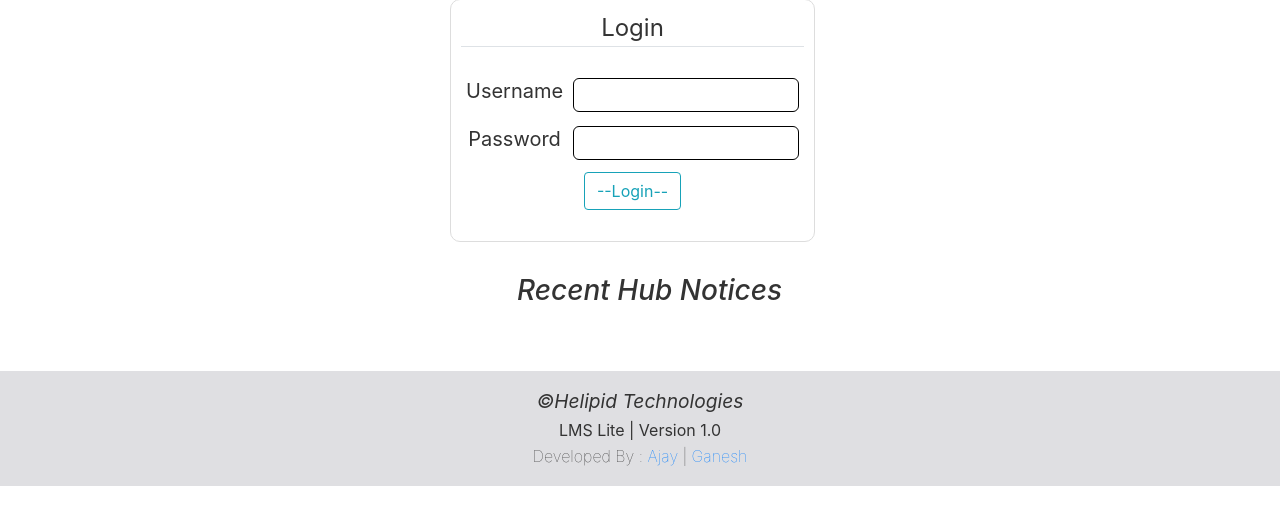
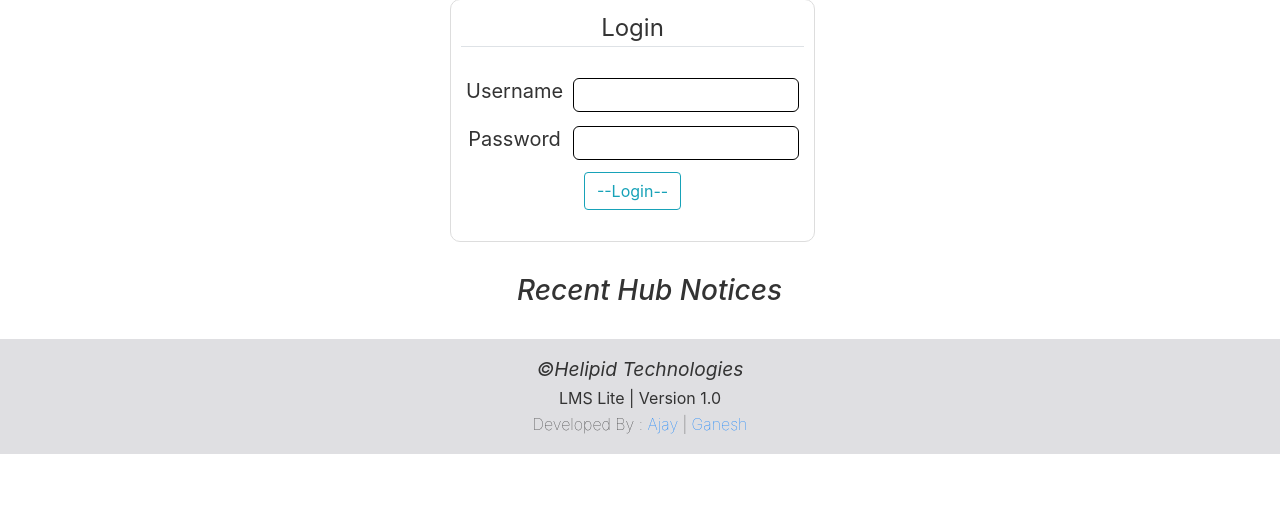
Before and after one commit to AjayReddyK/Lms-Lite, a Django app: template user/templates/user/login.html in a window 1280 px wide. Shown: the part 86-611 px from the top of the page. Run offline with Django 3.2, Linux system fonts and the light colour scheme; the template is opened without the code that fills it, so the values that code supplies are empty; some libraries are stand-ins or nearby versions.

Commit message:
stable 2.0
footer

```diff
--- a/user/templates/user/login.html
+++ b/user/templates/user/login.html
@@ -63,7 +63,7 @@
 		.container1{
 			margin-top: 2%;
 			width: 150%;
-			margin-bottom:4rem;
+			margin-bottom:2rem;
 		}
 		pre{
 			padding: 0.1rem;
@@ -224,6 +224,7 @@
             {% endfor %}
 		</div>
 	</div>
+
 	<script src="https://ajax.googleapis.com/ajax/libs/jquery/3.5.1/jquery.min.js"></script>
 	<script src="https://cdnjs.cloudflare.com/ajax/libs/popper.js/1.16.0/umd/popper.min.js"></script>
 	<script src="https://maxcdn.bootstrapcdn.com/bootstrap/4.5.2/js/bootstrap.min.js"></script>
```
